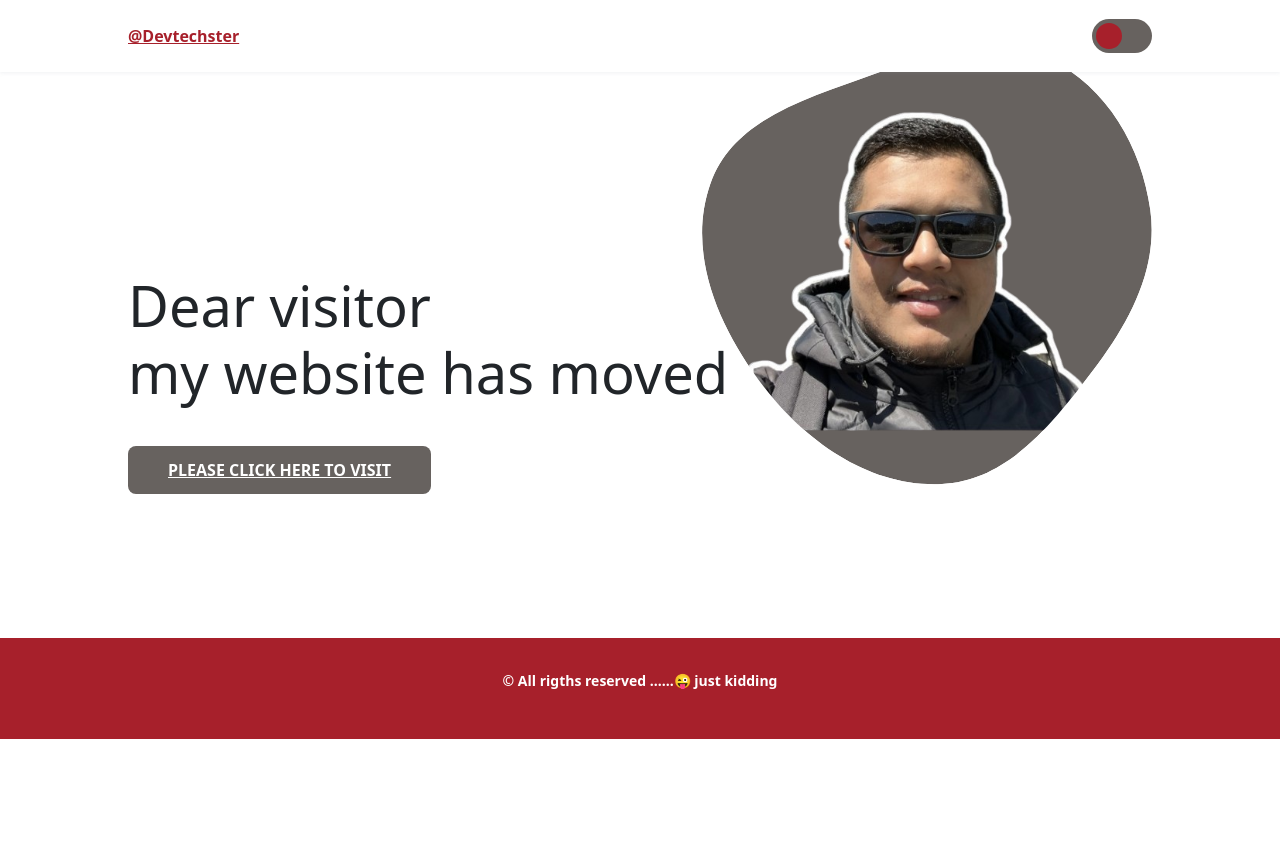
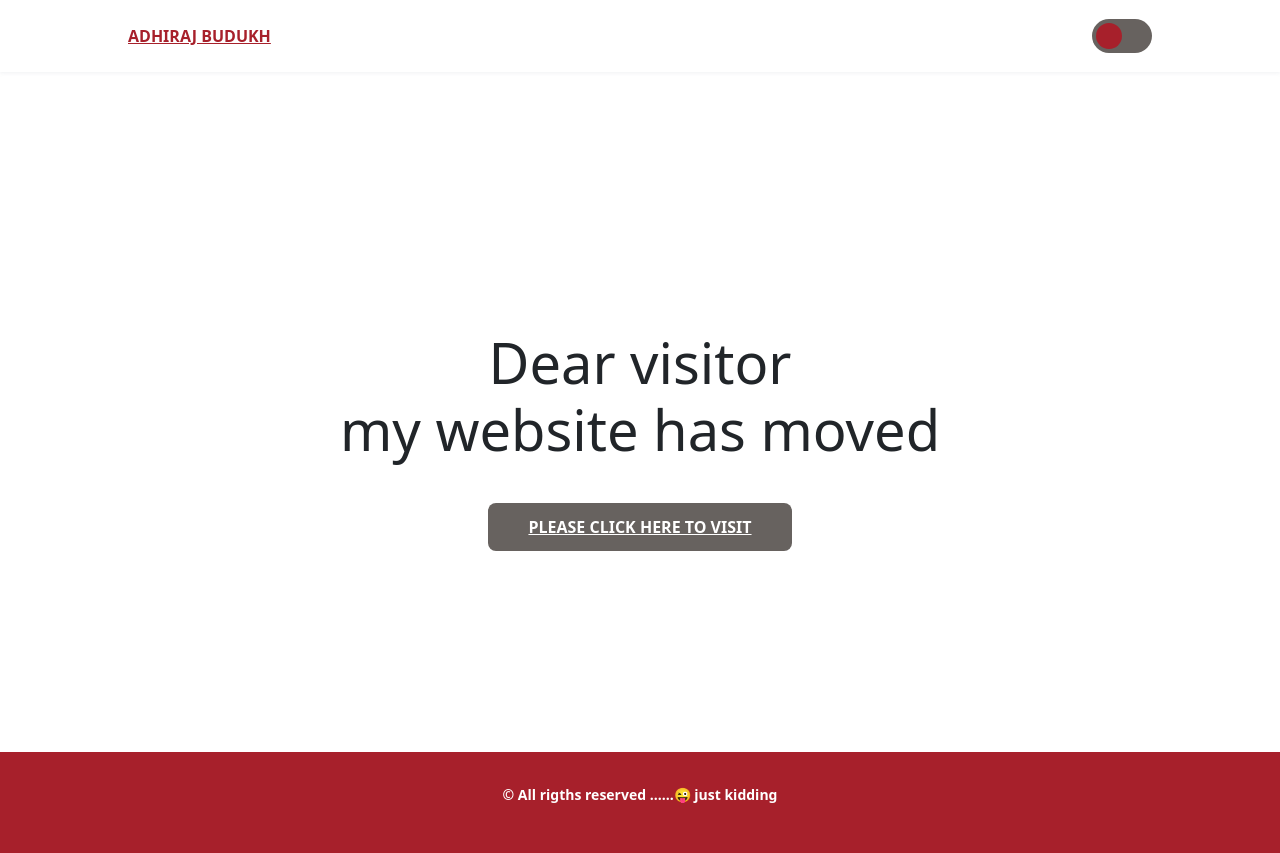
Before and after one commit to devtechster/knowAdhiraj, a plain HTML site: page index.html in a window 1280 px wide. Before the commit the page ends 800 px from the top, so only its background shows below. Drawn offline with nearby package versions, Linux system fonts and the light colour scheme.

Commit message:
Website Update Commit

```diff
--- a/assets/css/styles.css
+++ b/assets/css/styles.css
@@ -223,6 +223,16 @@ input:checked + .slider:before {
   position: relative;
   row-gap: 5rem;
   padding: 4rem 0 5rem;
+  position: relative;
+  row-gap: 5rem;
+  padding: 4rem 0 5rem;
+  display: flex;
+  justify-content: center;
+  align-items: center;
+  min-height: calc(100vh - var(--header-height));
+  text-align: center;
+  flex-direction: column;
+
 }
 .home__data {
   align-self: center;
--- a/assets/css/styles2.css
+++ b/assets/css/styles2.css
@@ -223,6 +223,16 @@ input:checked + .slider:before {
   position: relative;
   row-gap: 5rem;
   padding: 4rem 0 5rem;
+  position: relative;
+  row-gap: 5rem;
+  padding: 4rem 0 5rem;
+  display: flex;
+  justify-content: center;
+  align-items: center;
+  min-height: calc(100vh - var(--header-height));
+  text-align: center;
+  flex-direction: column;
+
 }
 .home__data {
   align-self: center;
--- a/assets/css/styles3.css
+++ b/assets/css/styles3.css
@@ -223,6 +223,12 @@ input:checked + .slider:before {
   position: relative;
   row-gap: 5rem;
   padding: 4rem 0 5rem;
+  display: flex;
+  justify-content: center;
+  align-items: center;
+  min-height: calc(100vh - var(--header-height));
+  text-align: center;
+  flex-direction: column;
 }
 .home__data {
   align-self: center;
@@ -406,10 +412,12 @@ input:checked + .slider:before {
   font-size: var(--smaller-font-size);
 }
 
+
 /* ===== MEDIA QUERIES=====*/
 @media screen and (max-width: 320px) {
   .home {
     row-gap: 2rem;
+
   }
   .home__img {
     width: 200px;
--- a/index.html
+++ b/index.html
@@ -14,9 +14,7 @@
     <!--===== HEADER =====-->
     <header class="l-header">
         <nav class="nav bd-grid">
-            <div>
-                <a href="#" class="nav__logo">@Devtechster</a>
-            </div>
+            <div><a class="nav__logo">ADHIRAJ BUDUKH</a></div>
             <div>
                 <nav class="nav bd-grid">
                     <label class="switch">
@@ -27,11 +25,24 @@
             </div>
         </nav>
     </header>
+    <main class="l-main">
+            <section class="home bd-grid" id="home">
+            <div class="home__data">
+                <h1 class="home__title">Dear visitor<br>my website has moved</span></h1>
+                <a href="https://devtechster-in-dev-techsters-projects.vercel.app/" class="button">PLEASE CLICK HERE TO VISIT</a>
+            </div>
+        </section>
+    </main>
+
+    <footer class="footer"><p class="footer__copy">&#169; All rigths reserved ......&#128540; just kidding</p></footer>
+    <script src="https://unpkg.com/scrollreveal"></script>
+    <link href="https://cdn.jsdelivr.net/npm/bootstrap@5.3.3/dist/css/bootstrap.min.css" rel="stylesheet">
+    <script src="https://cdn.jsdelivr.net/npm/bootstrap@5.3.3/dist/js/bootstrap.bundle.min.js"></script>
+    <script src="assets/js/main.js"></script>
     <script>
         document.addEventListener("DOMContentLoaded", function () {
             const button = document.getElementById('theme-toggle-button');
             button.addEventListener('click', toggleTheme);
-
             function toggleTheme() {
                 const stylesheet = document.getElementById('theme-stylesheet');
                 if (stylesheet.getAttribute('href') === 'assets/css/styles3.css') {
@@ -49,48 +60,6 @@
             }
         });
     </script>
-    <main class="l-main">
-        <!--===== HOME =====-->
-        <section class="about section d-flex justify-content-center align-items-center text-center" id="about"></section>
-
-        <section class="home bd-grid" id="home">
-            <div class="home__data">
-                <h1 class="home__title">Dear visitor<br>my website has moved</span>
-                </h1>
-                <a href="https://devtechster-in-dev-techsters-projects.vercel.app/" class="button">PLEASE CLICK HERE TO VISIT</a>
-            </div>
-
-            <div class="home__img">
-                <svg class="home__blob" viewBox="0 0 479 467" xmlns="http://www.w3.org/2000/svg"
-                    xmlns:xlink="http://www.w3.org/1999/xlink">
-                    <mask id="mask0" mask-type="alpha">
-                        <path
-                            d="M9.19024 145.964C34.0253 76.5814 114.865 54.7299 184.111 29.4823C245.804 6.98884 311.86 -14.9503 370.735 14.143C431.207 44.026 467.948 107.508 477.191 174.311C485.897 237.229 454.931 294.377 416.506 344.954C373.74 401.245 326.068 462.801 255.442 466.189C179.416 469.835 111.552 422.137 65.1576 361.805C17.4835 299.81 -17.1617 219.583 9.19024 145.964Z" />
-                    </mask>
-                    <g mask="url(#mask0)">
-                        <path
-                            d="M9.19024 145.964C34.0253 76.5814 114.865 54.7299 184.111 29.4823C245.804 6.98884 311.86 -14.9503 370.735 14.143C431.207 44.026 467.948 107.508 477.191 174.311C485.897 237.229 454.931 294.377 416.506 344.954C373.74 401.245 326.068 462.801 255.442 466.189C179.416 469.835 111.552 422.137 65.1576 361.805C17.4835 299.81 -17.1617 219.583 9.19024 145.964Z" />
-                        <image class="home__blob-img" x="50" y="60" href="assets/img/perfil.png" />
-                    </g>
-                </svg>
-            </div>
-        </section>
-        <!--===== ABOUT =====-->
-        <section class="about section d-flex justify-content-center align-items-center text-center" id="about"></section>
-    </main>
-
-    <!--===== FOOTER =====-->
-    <footer class="footer">
-
-        <p class="footer__copy">&#169; All rigths reserved ......&#128540; just kidding</p>
-    </footer>
-    <!--===== SCROLL REVEAL =====-->
-    <script src="https://unpkg.com/scrollreveal"></script>
-    <!-- Bootstrap 5 CSS & JS (add to <head> and before </body>) -->
-    <link href="https://cdn.jsdelivr.net/npm/bootstrap@5.3.3/dist/css/bootstrap.min.css" rel="stylesheet">
-    <script src="https://cdn.jsdelivr.net/npm/bootstrap@5.3.3/dist/js/bootstrap.bundle.min.js"></script>
-    <!--===== MAIN JS =====-->
-    <script src="assets/js/main.js"></script>
 </body>
 
 </html>
```
